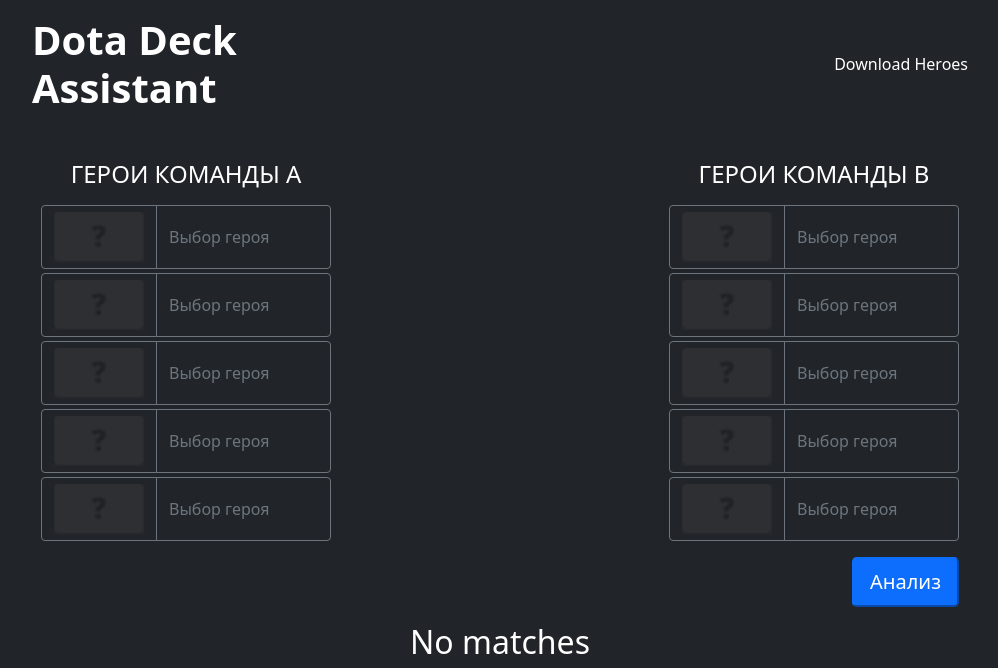
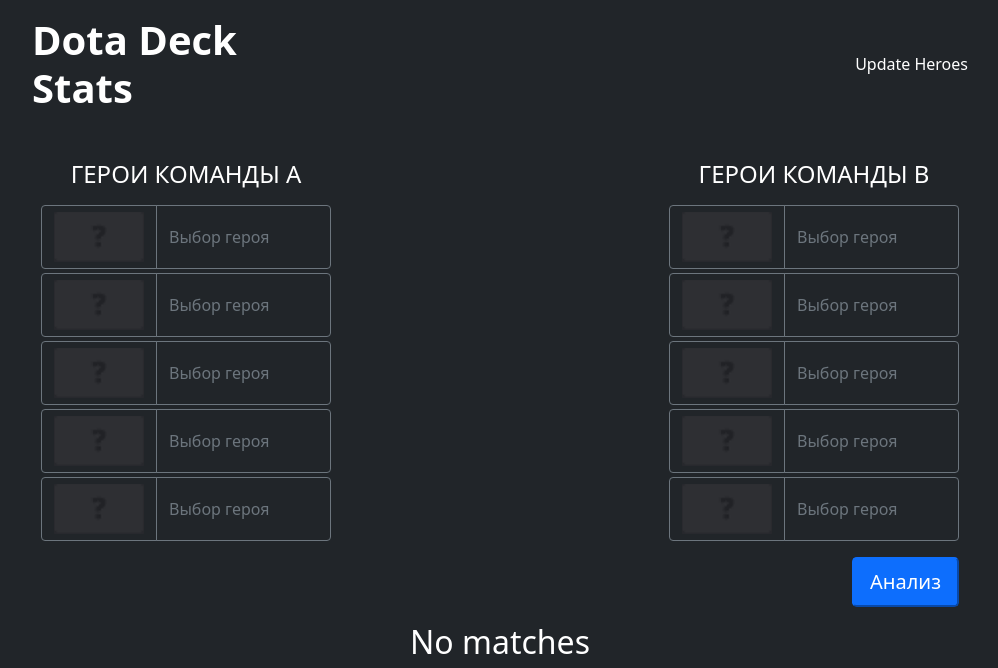
Before and after one commit to PodYapolskiy/dota-deck-stats, a Flask app: page / in a window 1280 px wide. Shown: the top 668 px of the page, without its empty margins (140-1138 px from the left). Run offline with Flask 2, Linux system fonts and the light colour scheme; some libraries are stand-ins or nearby versions.

Commit message:
Rename project to Dota Deck Stats

```diff
--- a/app/controllers/home.py
+++ b/app/controllers/home.py
@@ -91,8 +91,8 @@
     )
 
 
-@app.route('/download_heroes')
-def download_heroes():
+@app.route('/update_heroes')
+def update_heroes():
     """Download all info about heroes"""
 
     heroes: list = requests.get("https://api.opendota.com/api/heroes").json()
--- a/app/templates/base.html
+++ b/app/templates/base.html
@@ -8,7 +8,7 @@
             {% block head %}
             {#  {{ super() }}  #}
 
-            <title>{% block title %} Dota Deck Assistent {% endblock %}</title>
+            <title>{% block title %} Dota Deck Stats {% endblock %}</title>
 
             {#  Bootstrap CSS  #}
             <link
--- a/app/templates/home/index.html
+++ b/app/templates/home/index.html
@@ -5,10 +5,10 @@
     {# "Navbar" #}
     <div class="row mt-3 mb-5 justify-content-around align-items-center">
       <div class="col-3 text-white">
-        <a href="#" class="h1 fw-bold text-white text-decoration-none">Dota Deck Assistant</a>
+        <a href="#" class="h1 fw-bold text-white text-decoration-none">Dota Deck Stats</a>
       </div>
       <div class="col-3 text-end">
-        <a class="col-1 text-white text-decoration-none" href="/download_heroes">Download Heroes</a>
+        <a class="col-1 text-white text-decoration-none" href="/update_heroes">Update Heroes</a>
       </div>
     </div>
 
```
